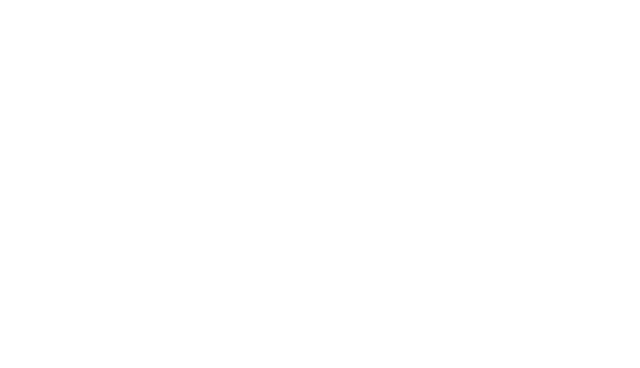
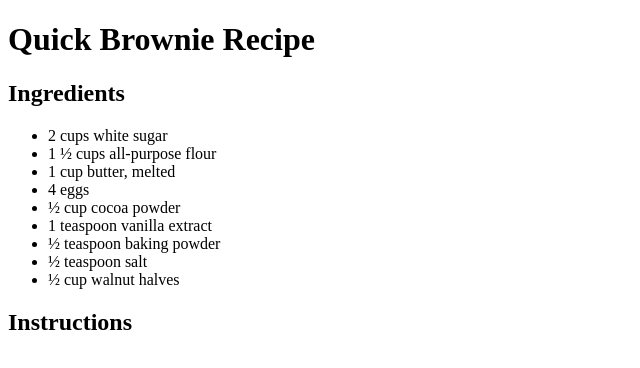
Before and after one commit to sdecu/repos, a plain HTML site: page odin-recipes/brownies.html in a window 1280 px wide. Shown: the whole page, without its empty margins (0-640 px from the left). Drawn offline with Linux system fonts and the light colour scheme.

Commit message:
add brownie ingredients

```diff
--- a/odin-recipes/brownies.html
+++ b/odin-recipes/brownies.html
@@ -7,6 +7,20 @@
     <title>brownies</title>
 </head>
 <body>
+    <h1>Quick Brownie Recipe</h1>
+    <h2>Ingredients</h2>
+    <ul>
+        <li>2 cups white sugar</li>
+        <li>1 ½ cups all-purpose flour</li>
+        <li>1 cup butter, melted</li>
+        <li>4 eggs</li>
+        <li>½ cup cocoa powder</li>
+        <li>1 teaspoon vanilla extract</li>
+        <li>½ teaspoon baking powder</li>
+        <li>½ teaspoon salt</li>
+        <li>½ cup walnut halves</li>
+    </ul>
 
+    <h2>Instructions</h2>
 </body>
 </html>
```
